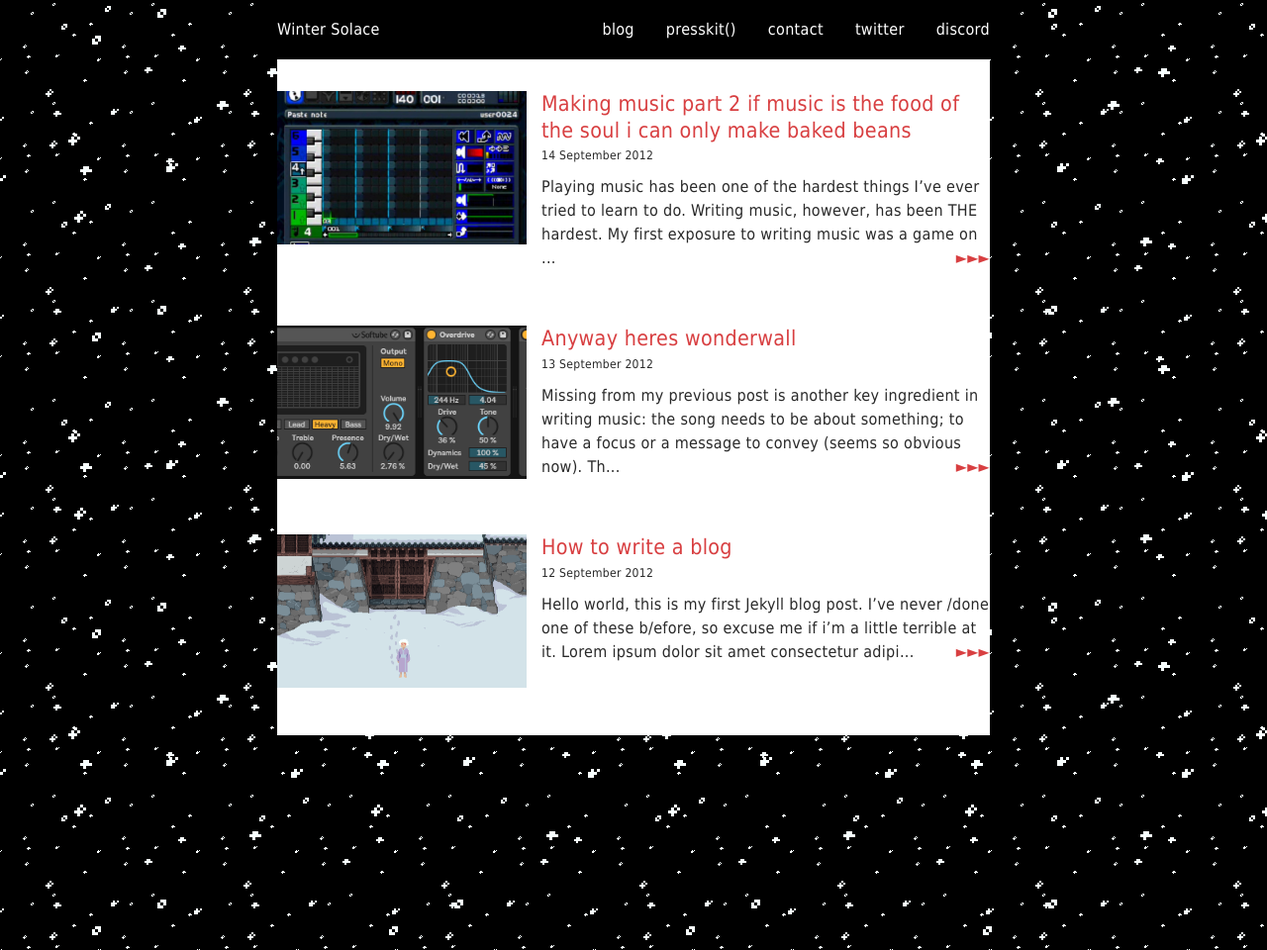
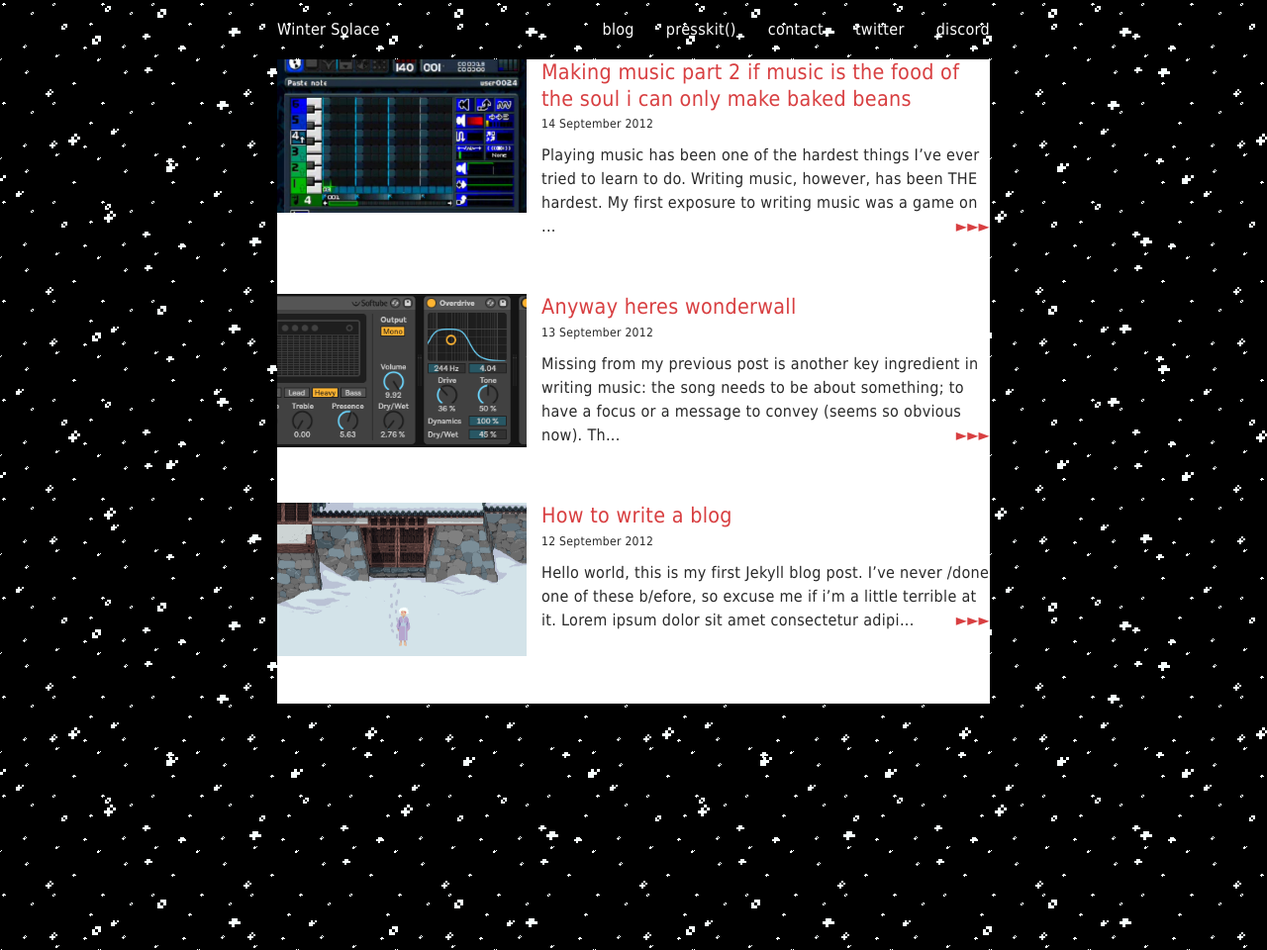
Before and after one commit to BaronBlackmore/Wintercast, a Jekyll site: the page built from blog.html, in a window 1280 px wide. Shown: the whole page at 99% size. Built offline with Jekyll 4.4.1, drawn with Linux system fonts in a browser that asks for light colours.

Commit message:
update the snow

```diff
--- a/css/main.css
+++ b/css/main.css
@@ -158,7 +158,7 @@
 	align-items: center;
 	height: 60px;
 	margin:auto;
-	background-color: black;
+	background-color: transparent;
 	padding:0 20px;
 }
 
@@ -210,7 +210,7 @@
 }
 
 .post-list{
-	padding-top: 2em;
+	/*padding-top: 2em;*/
 }
 
 .post-list li{
@@ -358,7 +358,7 @@
 }
 
 .foot{
-	/*min-height: 600px;*/
+	min-height: 60px;
 	/*background-color: lightgrey;*/
 }
 
```
Also changed, not shown: images/snow1.png, images/snow2.png, images/snow3.png.
